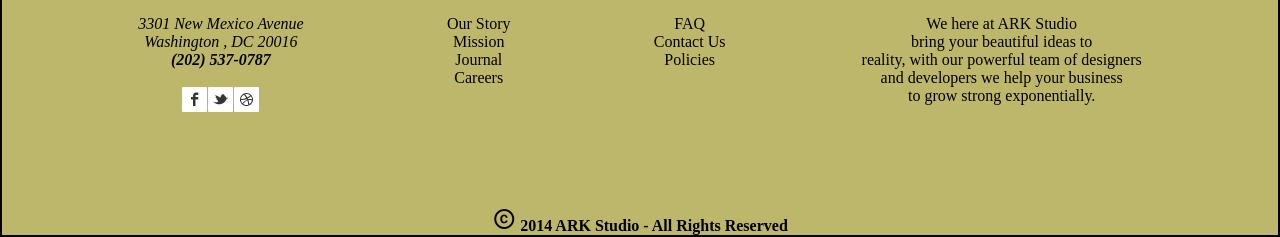
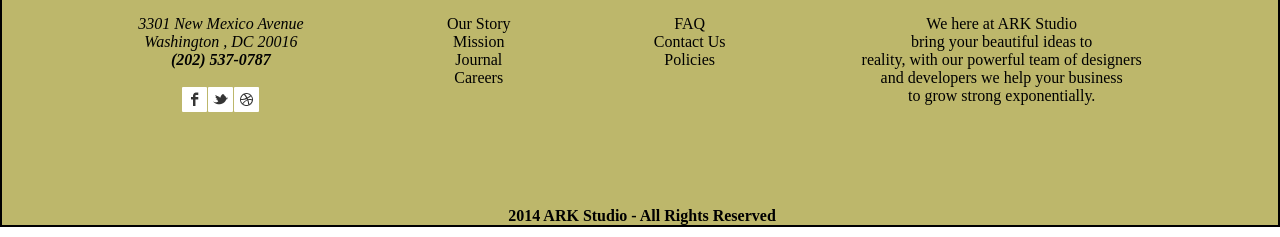
Before and after one commit to k96white/ark-studio, a plain HTML site: page index.html in a window 1280 px wide. Shown: the part 1715-1952 px from the top of the page. Drawn offline with Linux system fonts and the light colour scheme.

Commit message:
copyright logo removed

```diff
--- a/index.html
+++ b/index.html
@@ -130,7 +130,7 @@
                 </div>
                  <div class="copyright">
                      <p class="rights">
-                        <strong><i class="material-icons">copyright</i>
+                        <strong><i class="material-icons"></i>
                             2014 ARK Studio - All Rights Reserved</strong>
                      </p>
                  </div>
```
